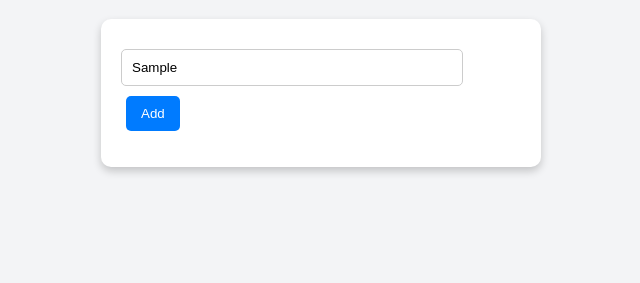
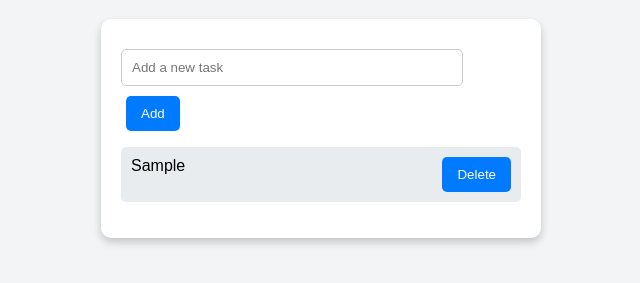
Before and after one commit to rakibislamremon/todo-app, a plain HTML site: page index.html in a window 1280 px wide. Both pictures are taken after typing "Sample" into the empty fields and a click on the button "Add". Shown: the part 61-344 px from the top of the page, without its empty margins (319-959 px from the left). Drawn offline with Linux system fonts and the light colour scheme.

```diff
--- a/index.html
+++ b/index.html
@@ -3,7 +3,7 @@
 <head>
   <meta charset="UTF-8">
   <meta name="viewport" content="width=device-width, initial-scale=1.0">
-  <title>To-Do-App</title>
+  <title>To-Do App</title>
   <link rel="stylesheet" href="style.css">
 </head>
 <body>
--- a/script.js
+++ b/script.js
@@ -0,0 +1,55 @@
+const taskInput = document.getElementById('taskInput');
+const taskList = document.getElementById('taskList');
+
+// Load tasks from local storage
+const loadTasks = () => {
+  const tasks = JSON.parse(localStorage.getItem('tasks')) || [];
+  tasks.forEach(task => renderTask(task.text, task.completed));
+};
+
+// Save tasks to local storage
+const saveTasks = () => {
+  const tasks = Array.from(taskList.children).map(li => ({
+    text: li.querySelector('span').textContent,
+    completed: li.classList.contains('completed')
+  }));
+  localStorage.setItem('tasks', JSON.stringify(tasks));
+};
+
+// Add a new task
+const addTask = () => {
+  const taskText = taskInput.value.trim();
+  if (taskText !== '') {
+    renderTask(taskText, false);
+    saveTasks();
+    taskInput.value = '';
+  }
+};
+
+// Render a task
+const renderTask = (text, completed) => {
+  const li = document.createElement('li');
+  if (completed) li.classList.add('completed');
+
+  const span = document.createElement('span');
+  span.textContent = text;
+  span.onclick = () => {
+    li.classList.toggle('completed');
+    saveTasks();
+  };
+
+  const deleteButton = document.createElement('button');
+  deleteButton.textContent = 'Delete';
+  deleteButton.onclick = () => {
+    li.remove();
+    saveTasks();
+  };
+
+  li.appendChild(span);
+  li.appendChild(deleteButton);
+  taskList.appendChild(li);
+};
+
+// Load tasks on page load
+loadTasks();
+s
```
